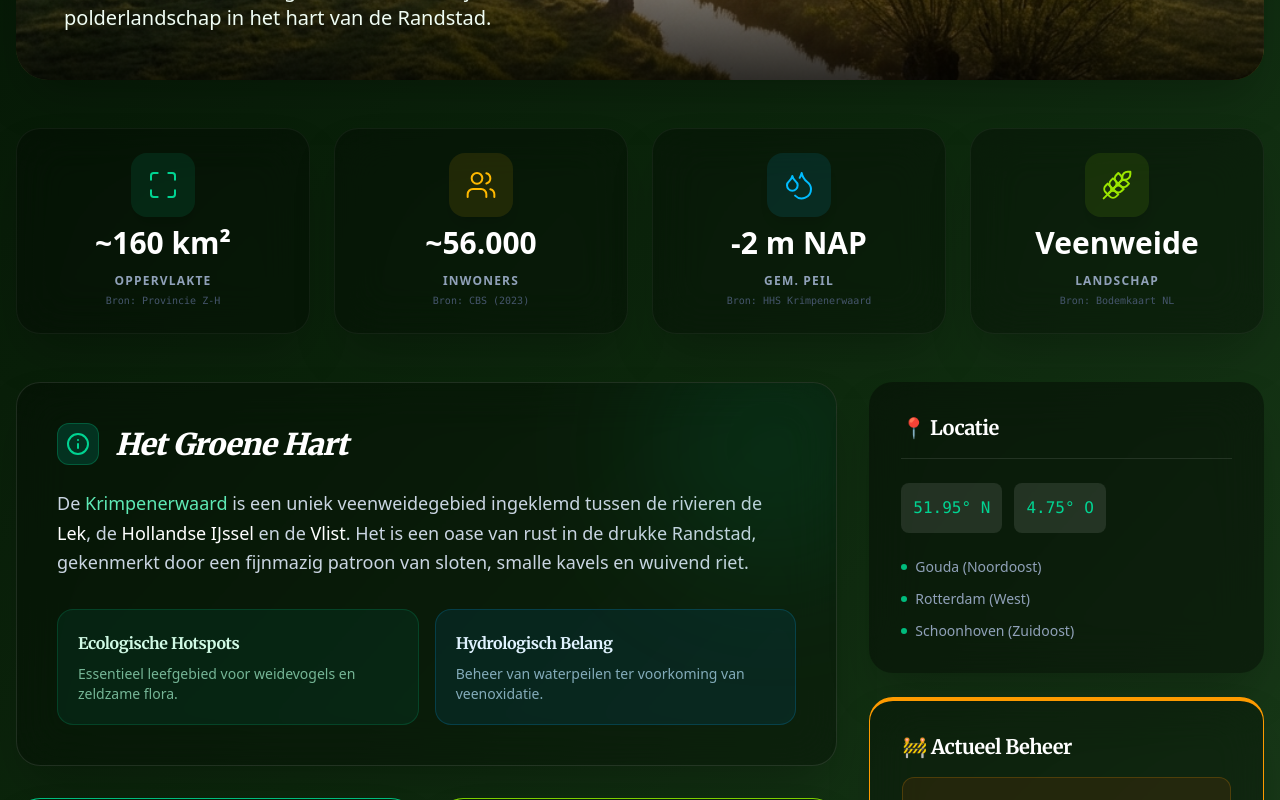
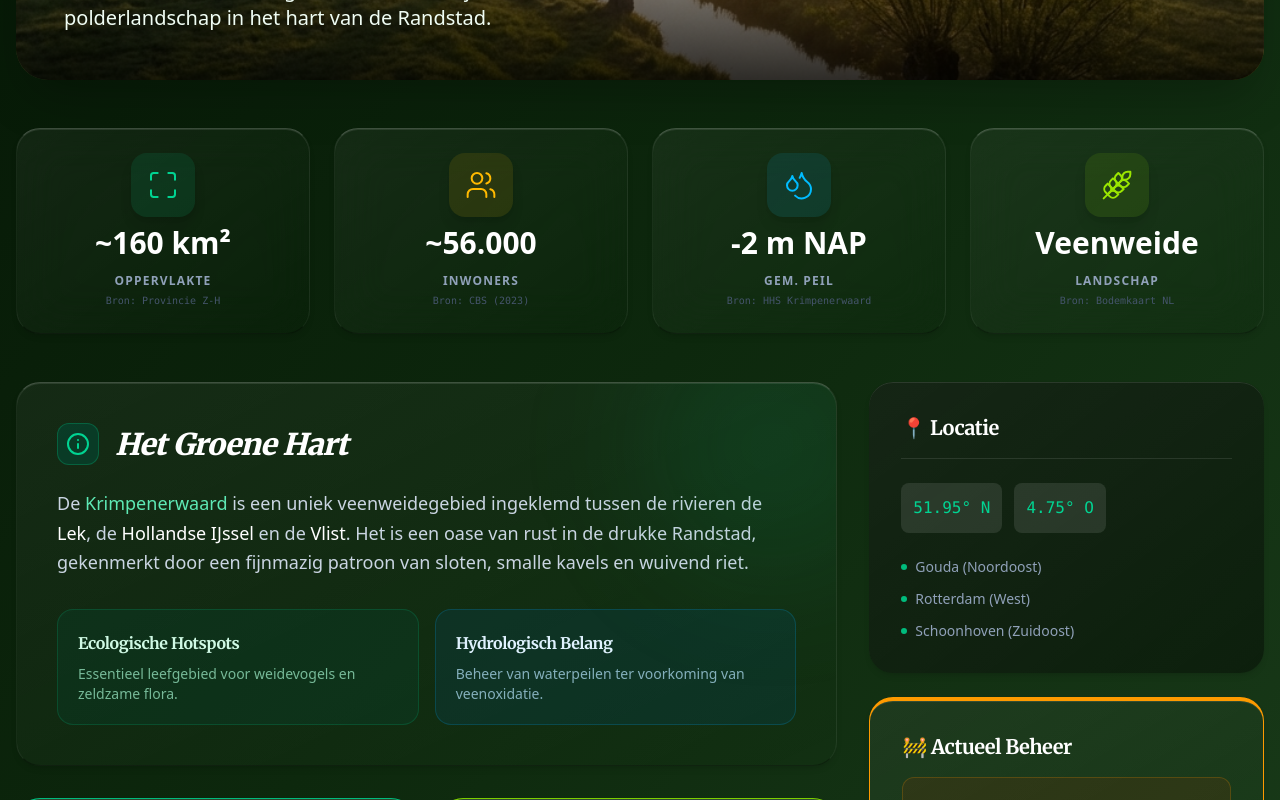
Before and after one commit to PindaZ/oliver-krimp, a Next.js app: page / in a window 1280 px wide. Shown: the part 320-1120 px from the top of the page. Built offline with nearby package versions, Linux system fonts and the light colour scheme.

Commit message:
style: implement depth & motion tips (layered shadows, stagger)

```diff
--- a/app/globals.css
+++ b/app/globals.css
@@ -23,7 +23,45 @@
 
 @layer components {
   .glass-card {
-    @apply bg-black/30 backdrop-blur-xl border border-white/10 rounded-3xl shadow-2xl transition-all duration-500 hover:bg-black/40 hover:shadow-green-900/20 hover:border-white/20 hover:-translate-y-1;
+    /*
+      Depth Upgrade (Video Tips):
+      1. Multi-layered shadow for 3D lift
+      2. Top white border for ambient light
+      3. Surface gradient for texture
+    */
+    @apply bg-gradient-to-br from-white/5 to-transparent backdrop-blur-xl rounded-3xl transition-all duration-500 hover:-translate-y-1 relative overflow-hidden;
+    border-top: 1px solid rgba(255, 255, 255, 0.2);
+    border-bottom: 1px solid rgba(0, 0, 0, 0.3);
+    border-left: 1px solid rgba(255, 255, 255, 0.05);
+    border-right: 1px solid rgba(255, 255, 255, 0.05);
+    box-shadow:
+      0 4px 6px -1px rgba(0, 0, 0, 0.1),
+      /* Ambient */
+      0 2px 4px -1px rgba(0, 0, 0, 0.06),
+      /* Direct */
+      inset 0 1px 0 0 rgba(255, 255, 255, 0.1);
+    /* Inner highlight */
+  }
+
+  /* Staggered Animation Utilities */
+  .delay-100 {
+    animation-delay: 100ms;
+  }
+
+  .delay-200 {
+    animation-delay: 200ms;
+  }
+
+  .delay-300 {
+    animation-delay: 300ms;
+  }
+
+  .delay-400 {
+    animation-delay: 400ms;
+  }
+
+  .delay-500 {
+    animation-delay: 500ms;
   }
 
   .glass-nav {
--- a/app/page.tsx
+++ b/app/page.tsx
@@ -19,8 +19,12 @@ export default function Dashboard() {
       />
 
       <section className="grid grid-cols-1 md:grid-cols-2 lg:grid-cols-4 gap-6">
-        {metrics.map((m) => (
-          <div key={m.label} className="glass-card p-6 flex flex-col items-center text-center space-y-3 group border-t border-white/5 relative hover:border-white/20 transition-all">
+        {metrics.map((m, i) => (
+          <div
+            key={m.label}
+            className={`glass-card p-6 flex flex-col items-center text-center space-y-3 group relative hover:border-white/20 transition-all animate-fadeIn fill-mode-backwards`}
+            style={{ animationDelay: `${i * 100}ms` }}
+          >
             <div className={`p-4 rounded-2xl mb-2 group-hover:scale-110 transition-transform duration-500 shadow-lg ${m.color}`}>
               <m.icon size={32} strokeWidth={1.5} />
             </div>
@@ -34,7 +38,7 @@ export default function Dashboard() {
       </section>
 
       <section className="grid grid-cols-1 lg:grid-cols-3 gap-8">
-        <div className="lg:col-span-2 space-y-8">
+        <div className="lg:col-span-2 space-y-8 animate-fadeIn delay-300">
           <div className="glass-card p-10 relative overflow-hidden group">
             <div className="absolute top-0 right-0 w-64 h-64 bg-emerald-500/10 rounded-full blur-3xl -mr-16 -mt-16 pointer-events-none"></div>
 
@@ -80,7 +84,7 @@ export default function Dashboard() {
           </div>
         </div>
 
-        <div className="space-y-6">
+        <div className="space-y-6 animate-fadeIn delay-500">
           <div className="glass-card p-8 bg-black/40 border-none relative overflow-hidden">
             {/* Map texture overlay could go here */}
             <h3 className="text-xl font-bold mb-6 text-white border-b border-white/10 pb-4">📍 Locatie</h3>
```
